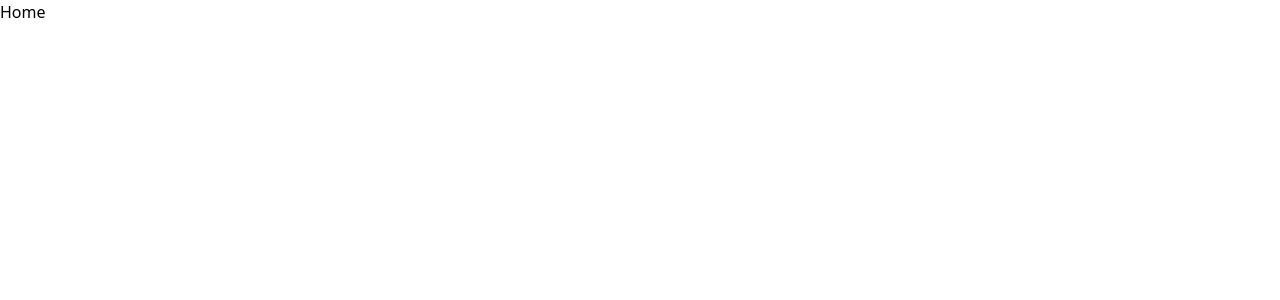
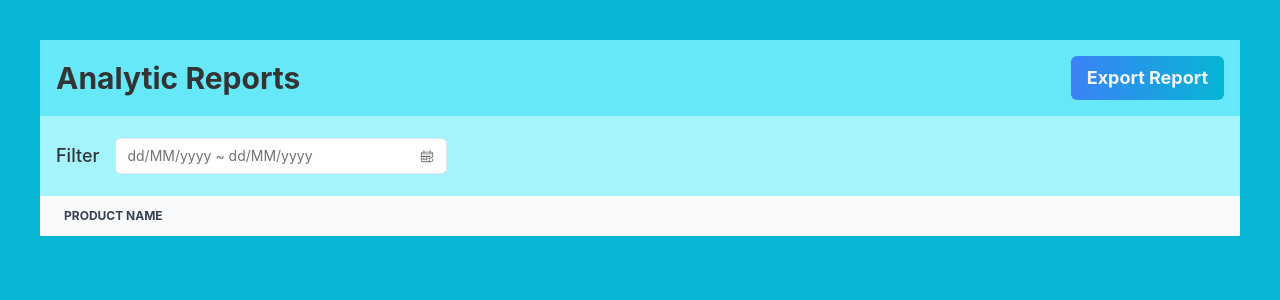
Before and after one commit to fauzandwip/test_GolekTruk, a React (Vite) app: page / in a window 1280 px wide. Shown: the top 300 px of the page. Built offline with nearby package versions, Linux system fonts and the light colour scheme; sample sign-in values are in the browser's storage.

Commit message:
feat: slicing analytic page integration analytic data

```diff
--- a/package.json
+++ b/package.json
@@ -13,7 +13,8 @@
     "axios": "^1.6.5",
     "react": "^18.2.0",
     "react-dom": "^18.2.0",
-    "react-router-dom": "^6.21.1"
+    "react-router-dom": "^6.21.1",
+    "rsuite": "^5.49.0"
   },
   "devDependencies": {
     "@types/react": "^18.2.43",
--- a/src/components/CustomButton.tsx
+++ b/src/components/CustomButton.tsx
@@ -7,7 +7,7 @@ const CustomButton = ({ value, onClick }: Props) => {
 	return (
 		<button
 			type="submit"
-			className="w-full py-2 px-4 mt-8 rounded-md hover:cursor-pointer bg-gradient-to-r from-blue-500 to-cyan-500 placeholder-slate-300 box-border text-slate-100 hover:opacity-80 text-lg font-bold"
+			className="w-full h-max py-2 px-4 rounded-md hover:cursor-pointer bg-gradient-to-r from-blue-500 to-cyan-500 placeholder-slate-300 box-border text-slate-100 hover:opacity-80 text-lg font-bold"
 			onClick={onClick}
 		>
 			{value}
--- a/src/main.tsx
+++ b/src/main.tsx
@@ -2,6 +2,7 @@ import React from 'react';
 import ReactDOM from 'react-dom/client';
 import App from './App.tsx';
 import './index.css';
+import 'rsuite/dist/rsuite.min.css';
 
 ReactDOM.createRoot(document.getElementById('root')!).render(
 	<React.StrictMode>
--- /dev/null
+++ b/src/pages/Analytic.tsx
@@ -0,0 +1,136 @@
+import { useState } from 'react';
+import CustomButton from '../components/CustomButton';
+import { DateRangePicker } from 'rsuite';
+import api from '../api';
+import { getToken } from '../helpers/localStorage';
+
+const AnalyticPage = () => {
+	// const [startDate, setStartDate] = useState('');
+	// const [endDate, setEndDate] = useState('');
+	const [rangeDates, setRangeDates] = useState<string[]>([]);
+	const [analyticDatas, setAnalyticDatas] = useState<
+		{ scope: string; count: number }[][]
+	>([]);
+	const [scopes, setScopes] = useState<Set<string>>(new Set());
+
+	// console.log(startDate, endDate);
+
+	console.log(analyticDatas);
+	console.log(scopes);
+
+	// const onSetDate = (startDate: string, endDate: string) => {};
+
+	return (
+		<div className="w-full min-h-screen flex flex-col p-10 bg-cyan-500">
+			<div className="w-full p-4 flex justify-between items-center bg-cyan-300">
+				<h1 className="text-3xl font-bold">Analytic Reports</h1>
+				<div className="w-max">
+					<CustomButton value="Export Report" />
+				</div>
+			</div>
+			<div className="w-full h-20 ps-4 flex items-center bg-cyan-200">
+				<div className="flex items-center gap-4">
+					<p className="text-lg font-medium">Filter</p>
+					<DateRangePicker
+						onChange={(e) => {
+							if (e?.length) {
+								const startDate = e[0];
+								const endDate = e[1];
+								// setStartDate(startDate);
+								// setEndDate(endDate);
+								const dates = [];
+								while (startDate <= endDate) {
+									dates.push(startDate.toISOString().split('T')[0]);
+									startDate.setDate(startDate.getDate() + 1);
+								}
+
+								setAnalyticDatas([]);
+								setRangeDates(dates);
+								// const datas: { scope: string; count: number }[][] = [];
+								dates.forEach(async (date) => {
+									try {
+										const { data } = await api.get(
+											`/analytic/click?listing_date=${date}`,
+											{
+												headers: {
+													Authorization: `Bearer ${getToken()}`,
+												},
+											}
+										);
+										// datas.push(data);
+										if (!scopes.size) {
+											const scopes: Set<string> = new Set(
+												data.map(
+													(el: { scope: string; count: number }) => el.scope
+												)
+											);
+											setScopes(scopes);
+										}
+										setAnalyticDatas((prev) => {
+											return [...prev, data];
+										});
+										// console.log(datas);
+										// console.log(data, 'analytic from server');
+									} catch (error) {
+										console.log(error);
+										console.log(error.response.data.detail);
+									}
+								});
+								// console.log(analyticDatas);
+							}
+						}}
+					/>
+				</div>
+			</div>
+
+			<div className="relative overflow-x-auto">
+				<table className="w-full text-sm text-left rtl:text-right text-gray-500 dark:text-gray-400">
+					<thead className="text-xs text-gray-700 uppercase bg-gray-50 dark:bg-gray-700 dark:text-gray-400">
+						<tr>
+							<th scope="col" className="px-6 py-3">
+								Product name
+							</th>
+
+							{Boolean(rangeDates.length) &&
+								rangeDates.map((data, index) => {
+									return (
+										<th key={index} scope="col" className="px-6 py-3">
+											{new Date(data).getDate()}
+										</th>
+									);
+								})}
+						</tr>
+					</thead>
+					<tbody>
+						{Boolean(scopes.size) &&
+							Array.from(scopes).map((scope, index) => {
+								return (
+									<tr
+										key={index}
+										className="bg-white border-b dark:bg-gray-800 dark:border-gray-700"
+									>
+										<th
+											scope="row"
+											className="px-6 py-4 font-medium text-gray-900 whitespace-nowrap dark:text-white"
+										>
+											{scope}
+										</th>
+										{Boolean(analyticDatas.length) &&
+											analyticDatas.map((data, index) => {
+												return (
+													<td key={index} className="px-6 py-4">
+														{data.find((el) => el.scope === scope)?.count}
+													</td>
+												);
+											})}
+									</tr>
+								);
+							})}
+					</tbody>
+				</table>
+			</div>
+		</div>
+	);
+};
+
+export default AnalyticPage;
--- a/src/router/index.tsx
+++ b/src/router/index.tsx
@@ -2,6 +2,7 @@ import { createBrowserRouter, redirect } from 'react-router-dom';
 import Login from '../pages/Login';
 import Register from '../pages/Register';
 import { getToken } from '../helpers/localStorage';
+import AnalyticPage from '../pages/Analytic';
 
 const router = createBrowserRouter([
 	{
@@ -10,7 +11,7 @@ const router = createBrowserRouter([
 		children: [
 			{
 				path: '',
-				element: <div>Home</div>,
+				element: <AnalyticPage />,
 			},
 		],
 	},
```
Also changed, not shown: 1 other file (tests, documents, lock files or other folders).
